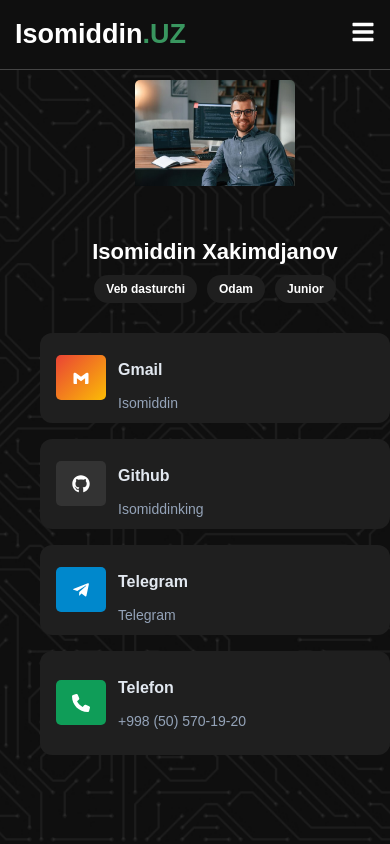
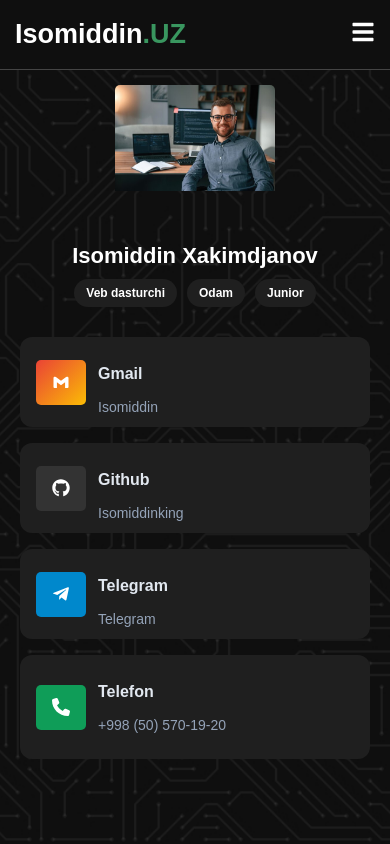
Before and after one commit to isomiddinking/MyPortfolio, a React (Vite) app: page /sidebar in a window 390 px wide. Built offline with nearby package versions, Linux system fonts and the light colour scheme.

Commit message:
myportfolio

```diff
--- a/src/Components/Project/Project.jsx
+++ b/src/Components/Project/Project.jsx
@@ -3,6 +3,10 @@ import './project.css';
 import { FaLink } from "react-icons/fa";
 import AOS from 'aos';
 import 'aos/dist/aos.css';
+import asaxiy from '../../assets/asaxiy.png'
+import vcCode from '../../assets/vcCodexClonr.png'
+import car from '../../assets/car.png'
+import orbita from '../../assets/orbita.png'
 
 const Project = () => {
   useEffect(() => {
@@ -17,7 +21,7 @@ const Project = () => {
 
       <div className="projects" data-aos="fade-up">
         <div className="product_img">
-          <img src="/src/assets/asaxiy.png" alt="asaxiy-uz" />
+          <img src={asaxiy} alt="asaxiy-uz" />
           <a
             href="https://asaxiy-uz-main-original-og01x0d2p-isomiddins-projects-3558bf11.vercel.app/"
             className='asaxiy'
@@ -38,7 +42,7 @@ const Project = () => {
 
          <div className="projects" data-aos="fade-up">
         <div className="product_img">
-          <img src="/src/assets/vcCodexClonr.png" alt="asaxiy-uz" />
+          <img src={vcCode} alt="asaxiy-uz" />
           <a
             href="https://vc-code-clon.vercel.app/"
             className='asaxiy'
@@ -59,7 +63,7 @@ const Project = () => {
 
         <div className="projects top  " data-aos="fade-up">
         <div className="product_img">
-          <img src="/src/assets/car.png" alt="asaxiy-uz" />
+          <img src={car} alt="asaxiy-uz" />
           <a
             href="https://car-rental-landing-page-udyj.vercel.app/"
             className='asaxiy'
@@ -80,7 +84,7 @@ const Project = () => {
 
   <div className="projects top  " data-aos="fade-up">
         <div className="product_img">
-          <img src="/src/assets/orbita.png" alt="asaxiy-uz" />
+          <img src={orbita} alt="asaxiy-uz" />
           <a
             href="https://quyosh-orbita-animation.vercel.app/"
             className='asaxiy'
--- a/src/Components/Responsive/Sidebar/Media_sidebar.jsx
+++ b/src/Components/Responsive/Sidebar/Media_sidebar.jsx
@@ -6,6 +6,7 @@ import { FaGithub } from "react-icons/fa";
 import { BiLogoGmail } from "react-icons/bi";
 import AOS from 'aos';
 import 'aos/dist/aos.css';
+import myImg from '../../../assets/myImg.jpg'
 
 const Media_sidebar = () => {
 
@@ -33,7 +34,7 @@ function handleClick() {
 
       <div className="mysidebar">
         <div className="img_box_sidebar" data-aos="zoom-in">
-          <img src="/src/assets/myImg.jpg" alt="My profile" />
+          <img src={myImg} alt="My profile" />
         </div>
 
         <div className="title_box" data-aos="fade-down">
--- a/src/Components/Responsive/Sidebar/media_sidebar.css
+++ b/src/Components/Responsive/Sidebar/media_sidebar.css
@@ -156,6 +156,10 @@
   .sidebar_page {
     padding: 60px 20px;
     display: block;
+    display: flex;
+    flex-direction: column;
+    justify-content: center;
+    align-items: center;
   }
 
   .img_box_sidebar {
--- a/src/Components/Sidebar/Sidebar.jsx
+++ b/src/Components/Sidebar/Sidebar.jsx
@@ -2,6 +2,7 @@ import React, { useEffect, useRef } from 'react'
 import { FaPhone } from "react-icons/fa6";
 import { FaTelegramPlane } from "react-icons/fa";
 import { FaGithub } from "react-icons/fa";
+import myImg2 from '../../assets/myImg.jpg'
 
 import './sidebar.css'
 
@@ -26,7 +27,7 @@ const Sidebar = () => {
     <div ref={sidebarRef} className="myAbout">
       <div className="My_title">
         <div className="Myimgs">
-          <img src="/src/assets/myImg.jpg" alt="Isomiddin" />
+          <img src={myImg2} alt="Isomiddin" />
         </div>
 
         <div className="myTitle">
--- a/src/Components/Sidebar/sidebar.css
+++ b/src/Components/Sidebar/sidebar.css
@@ -14,6 +14,8 @@
   max-height: 85.4vh;
   opacity: 0; /* animatsiya uchun */
 }
+
+
 
 /* Scroll animatsiya */
 .animate.slide-left {
@@ -126,6 +128,7 @@
   color: white;
 }
 
+
 .gamil_icon {
   background: linear-gradient(to right, #d93025, #ea4335);
 }
```
